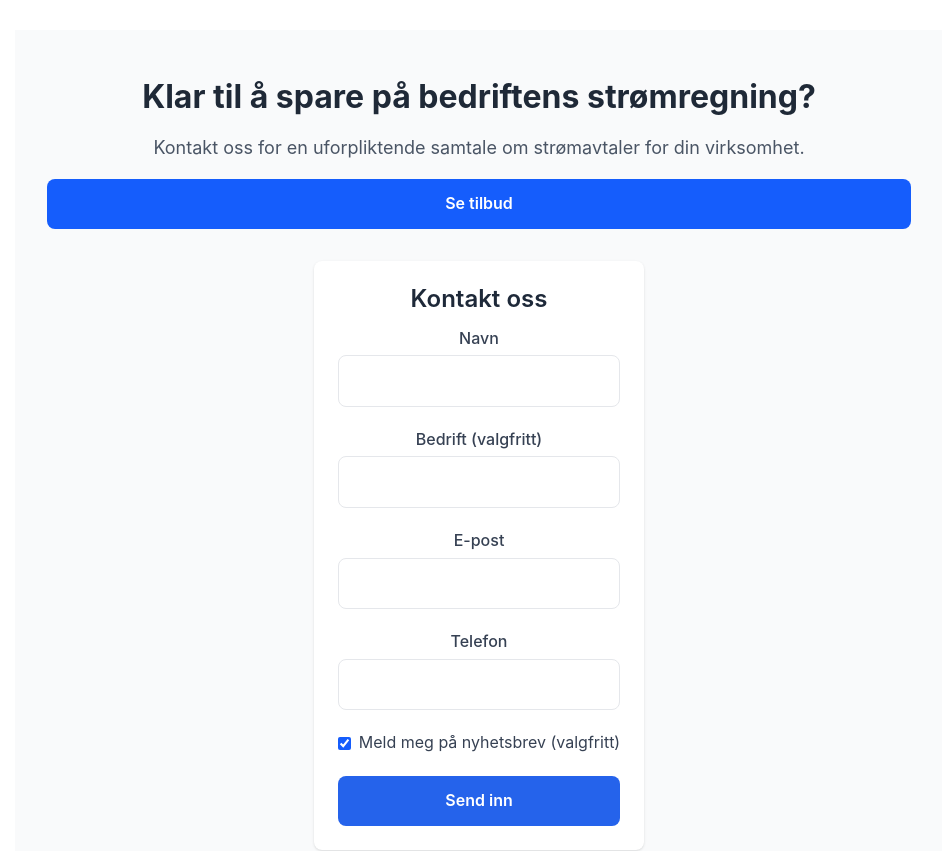
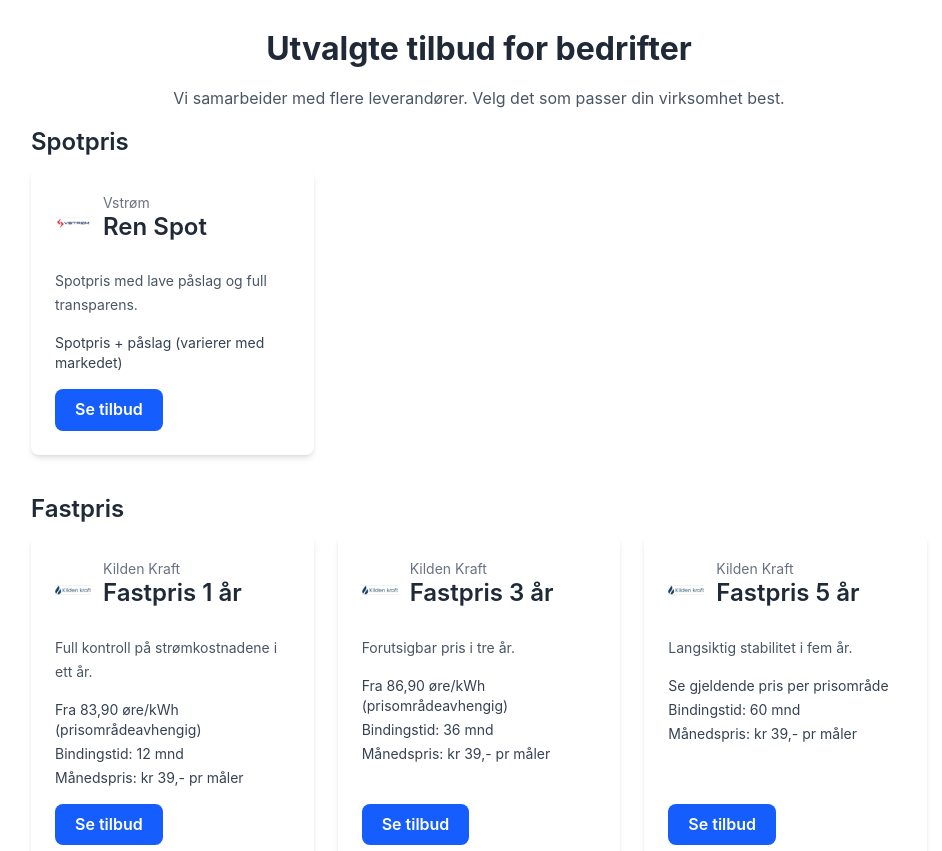
Before and after one commit to hazzler78/stromsjef, a Next.js app: page /bedrift in a window 1280 px wide. Shown: the part 1400-2251 px from the top of the page, without its empty margins (161-1103 px from the left). Built offline with nearby package versions, Linux system fonts and the light colour scheme; no server answers.

Commit message:
Bedrift: provider offers (Kilden fastpris 1/3/5 år, Vstrøm Ren Spot), pricing labels, and remove CTA button/heading

```diff
--- a/src/app/bedrift/page.tsx
+++ b/src/app/bedrift/page.tsx
@@ -1,6 +1,8 @@
 import Link from 'next/link';
 import TrackedButton from '@/components/TrackedButton';
 import ContactForm from '@/components/ContactForm';
+import ProviderOffers from '@/components/ProviderOffers';
+import { providers } from '@/data/providers';
 
 const BusinessPage = () => {
   return (
@@ -129,28 +131,18 @@ const BusinessPage = () => {
         </div>
       </section>
 
+      {/* Provider Offers */}
+      <ProviderOffers
+        providers={providers}
+        title="Utvalgte tilbud for bedrifter"
+        subtitle="Vi samarbeider med flere leverandører. Velg det som passer din virksomhet best."
+      />
+
       {/* CTA Section */}
       <section className="bg-gray-50 py-12 -mx-4 px-4">
         <div className="container mx-auto text-center">
-          <h2 className="text-3xl font-bold mb-4">Klar til å spare på bedriftens strømregning?</h2>
-          <p className="text-lg text-gray-600 mb-6">
-            Kontakt oss for en uforpliktende samtale om strømavtaler for din virksomhet.
-          </p>
-          <div className="flex flex-col gap-8">
-            <TrackedButton
-              href="https://www.vstrom.no/renspot?utm_source=stromsjef&utm_medium=cpc&utm_campaign=renspot"
-              className="bg-blue-600 px-8 py-3 rounded-lg font-semibold hover:bg-blue-700 transition-colors focus:outline-none focus:ring-2 focus:ring-blue-300"
-              style={{ color: 'white' }}
-              target="_blank"
-              rel="noopener noreferrer"
-              aria-label="Se tilbud (åpnes i ny fane)"
-              buttonId="business-cta-se-tilbud"
-            >
-              Se tilbud
-            </TrackedButton>
-            <div className="max-w-2xl mx-auto">
-              <ContactForm />
-            </div>
+          <div className="max-w-2xl mx-auto">
+            <ContactForm />
           </div>
         </div>
       </section>
--- /dev/null
+++ b/src/components/ProviderOffers.tsx
@@ -0,0 +1,73 @@
+import Image from 'next/image';
+import TrackedButton from '@/components/TrackedButton';
+import type { Provider, ProviderOffer, PricingType } from '@/data/providers';
+
+type Props = {
+  providers: Provider[];
+  title?: string;
+  subtitle?: string;
+};
+
+export default function ProviderOffers({ providers, title = 'Tilbud fra leverandører', subtitle }: Props) {
+  const offers: ProviderOffer[] = providers.flatMap(p => p.offers);
+  const byType = (type: PricingType) => offers.filter(o => o.pricingType === type);
+
+  return (
+    <section className="mb-12">
+      <h2 className="text-3xl font-bold mb-2 text-center">{title}</h2>
+      {subtitle ? <p className="text-gray-600 text-center mb-8">{subtitle}</p> : null}
+      {/* Spotpris */}
+      <h3 className="text-xl font-semibold mb-4">Spotpris</h3>
+      <div className="grid md:grid-cols-3 gap-6 mb-10">
+        {byType('spot').map((offer) => (
+          <OfferCard key={offer.id} offer={offer} />
+        ))}
+      </div>
+
+      {/* Fastpris */}
+      <h3 className="text-xl font-semibold mb-4">Fastpris</h3>
+      <div className="grid md:grid-cols-3 gap-6">
+        {byType('fast').map((offer) => (
+          <OfferCard key={offer.id} offer={offer} />
+        ))}
+      </div>
+    </section>
+  );
+}
+
+function OfferCard({ offer }: { offer: ProviderOffer }) {
+  return (
+    <div className="bg-white p-6 rounded-lg shadow-md flex flex-col">
+      <div className="flex items-center gap-3 mb-4">
+        <Image src={offer.providerLogoSrc} width={36} height={36} alt={offer.providerName} />
+        <div>
+          <div className="text-sm text-gray-500">{offer.providerName}</div>
+          <h3 className="text-lg font-semibold">{offer.planName}</h3>
+        </div>
+      </div>
+      {offer.description ? (
+        <p className="text-gray-600 text-sm mb-4">{offer.description}</p>
+      ) : null}
+      {(offer.priceLabel || offer.bindingLabel || offer.monthlyFeeLabel) ? (
+        <ul className="text-sm text-gray-700 space-y-1 mb-4">
+          {offer.priceLabel ? <li>{offer.priceLabel}</li> : null}
+          {offer.bindingLabel ? <li>{offer.bindingLabel}</li> : null}
+          {offer.monthlyFeeLabel ? <li>{offer.monthlyFeeLabel}</li> : null}
+        </ul>
+      ) : null}
+      <div className="mt-auto">
+        <TrackedButton
+          href={offer.href}
+          className="inline-block bg-blue-600 px-5 py-2 rounded-lg font-semibold hover:bg-blue-700 transition-colors focus:outline-none focus:ring-2 focus:ring-blue-300"
+          style={{ color: 'white' }}
+          target="_blank"
+          rel="noopener noreferrer"
+          aria-label={`Gå til ${offer.providerName} – ${offer.planName}`}
+          buttonId={offer.buttonId}
+        >
+          Se tilbud
+        </TrackedButton>
+      </div>
+    </div>
+  );
+}
--- /dev/null
+++ b/src/data/providers.ts
@@ -0,0 +1,99 @@
+export type PricingType = 'spot' | 'fast';
+
+export type ProviderOffer = {
+  id: string;
+  providerId: string;
+  providerName: string;
+  providerLogoSrc: string; // path under public/
+  planName: string;
+  description?: string;
+  href: string;
+  buttonId: string;
+  pricingType: PricingType;
+  priceLabel?: string; // e.g. "Fra 83,90 øre/kWh (områdeavhengig)"
+  bindingLabel?: string; // e.g. "Bindingstid: 12 mnd"
+  monthlyFeeLabel?: string; // e.g. "Månedspris: kr 39,- pr måler"
+};
+
+export type Provider = {
+  id: string;
+  name: string;
+  logoSrc: string; // path under public/
+  offers: ProviderOffer[];
+};
+
+// Seed with Kilden Kraft example offers. Replace href values with your tracking URLs.
+export const providers: Provider[] = [
+  {
+    id: 'kilden-kraft',
+    name: 'Kilden Kraft',
+    logoSrc: '/logos/kilden-kraft.png',
+    offers: [
+      {
+        id: 'kilden-fast-1ar',
+        providerId: 'kilden-kraft',
+        providerName: 'Kilden Kraft',
+        providerLogoSrc: '/logos/kilden-kraft.png',
+        planName: 'Fastpris 1 år',
+        description: 'Full kontroll på strømkostnadene i ett år.',
+        href: 'https://kildenkraft.no/bedrift/fastpris-1-ar/?utm_source=stromsjef.no',
+        buttonId: 'offer-kilden-fast-1ar',
+        pricingType: 'fast',
+        priceLabel: 'Fra 83,90 øre/kWh (prisområdeavhengig)',
+        bindingLabel: 'Bindingstid: 12 mnd',
+        monthlyFeeLabel: 'Månedspris: kr 39,- pr måler',
+      },
+      {
+        id: 'kilden-fast-3ar',
+        providerId: 'kilden-kraft',
+        providerName: 'Kilden Kraft',
+        providerLogoSrc: '/logos/kilden-kraft.png',
+        planName: 'Fastpris 3 år',
+        description: 'Forutsigbar pris i tre år.',
+        href: 'https://kildenkraft.no/bedrift/fastpris-3-ar/?utm_source=stromsjef.no',
+        buttonId: 'offer-kilden-fast-3ar',
+        pricingType: 'fast',
+        priceLabel: 'Fra 86,90 øre/kWh (prisområdeavhengig)',
+        bindingLabel: 'Bindingstid: 36 mnd',
+        monthlyFeeLabel: 'Månedspris: kr 39,- pr måler',
+      },
+      {
+        id: 'kilden-fast-5ar',
+        providerId: 'kilden-kraft',
+        providerName: 'Kilden Kraft',
+        providerLogoSrc: '/logos/kilden-kraft.png',
+        planName: 'Fastpris 5 år',
+        description: 'Langsiktig stabilitet i fem år.',
+        href: 'https://kildenkraft.no/bedrift/fastpris-5-ar/?utm_source=stromsjef.no',
+        buttonId: 'offer-kilden-fast-5ar',
+        pricingType: 'fast',
+        priceLabel: 'Se gjeldende pris per prisområde',
+        bindingLabel: 'Bindingstid: 60 mnd',
+        monthlyFeeLabel: 'Månedspris: kr 39,- pr måler',
+      },
+    ],
+  },
+  {
+    id: 'vstrom',
+    name: 'Vstrøm',
+    logoSrc: '/logos/vstrom.png',
+    offers: [
+      {
+        id: 'vstrom-ren-spot',
+        providerId: 'vstrom',
+        providerName: 'Vstrøm',
+        providerLogoSrc: '/logos/vstrom.png',
+        planName: 'Ren Spot',
+        description: 'Spotpris med lave påslag og full transparens.',
+        href: 'https://www.vstrom.no/renspot?utm_source=stromsjef&utm_medium=cpc&utm_campaign=renspot',
+        buttonId: 'offer-vstrom-ren-spot',
+        pricingType: 'spot',
+        priceLabel: 'Spotpris + påslag (varierer med markedet)',
+      },
+    ],
+  },
+];
+
+export function getAllOffers(): ProviderOffer[] {
+  return providers.flatMap(p => p.offers);
+}
```
